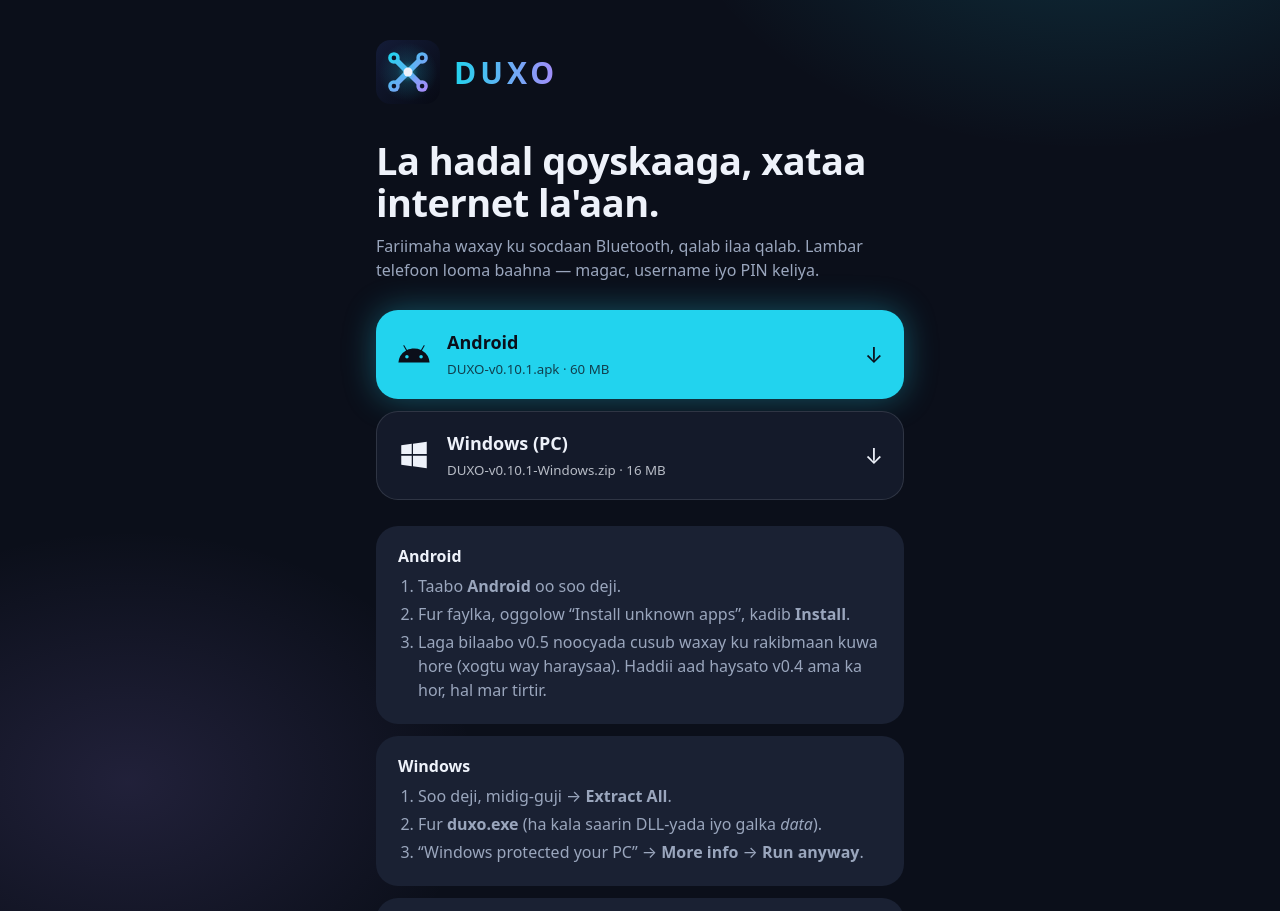
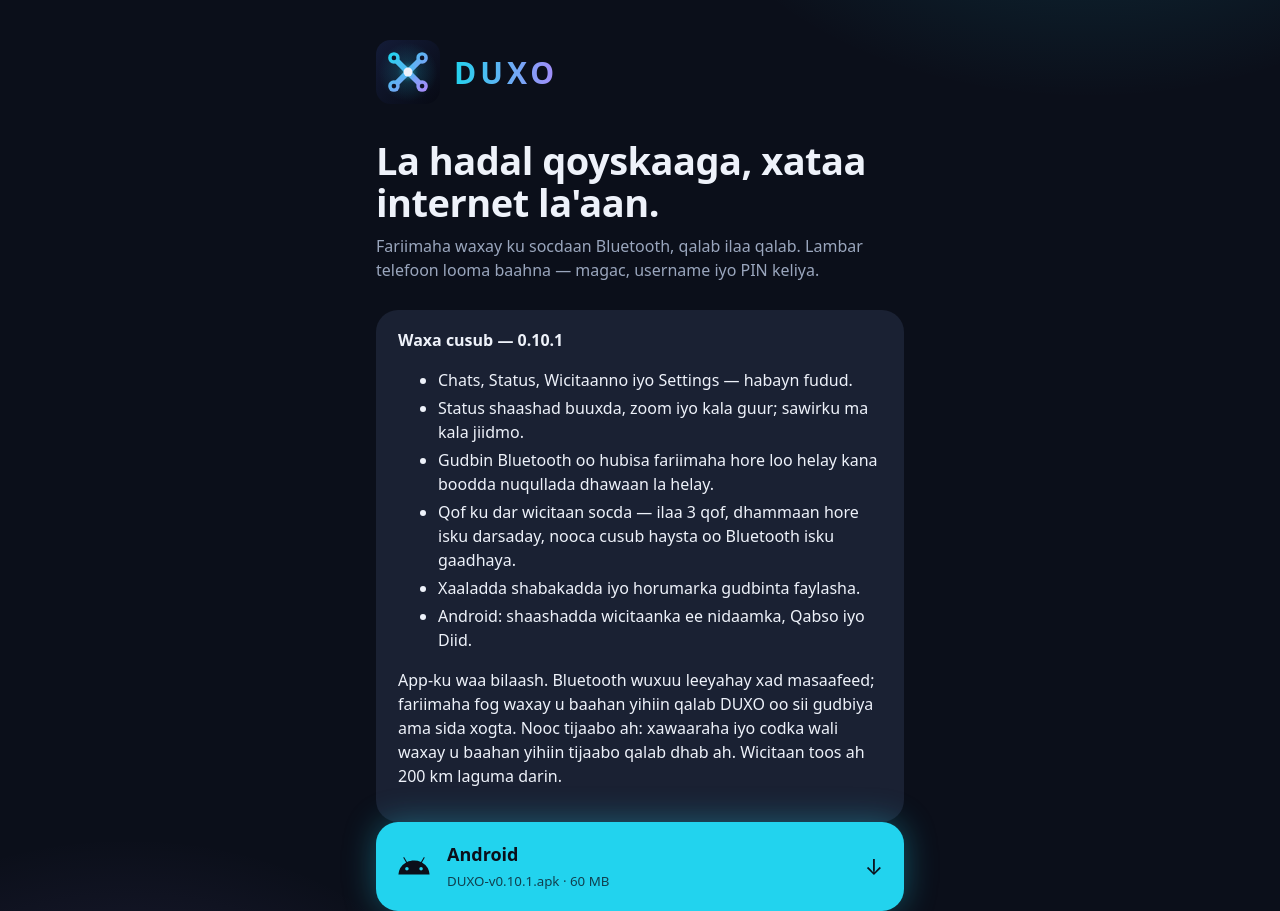
Before and after one commit to farahabdishakur/DUXO, a plain HTML site: page index.html in a window 1280 px wide. Shown: the top 911 px of the page. Drawn offline with Linux system fonts and the light colour scheme.

```diff
--- a/index.html
+++ b/index.html
@@ -61,6 +61,16 @@
   <h1>La hadal qoyskaaga, xataa internet la'aan.</h1>
   <p class="lead">Fariimaha waxay ku socdaan Bluetooth, qalab ilaa qalab. Lambar telefoon looma baahna — magac, username iyo PIN keliya.</p>
 
+  <section class="steps" id="features-0101">
+    <h2>Waxa cusub — 0.10.1</h2>
+    <ul>
+      <li>Chats, Status, Wicitaanno iyo Settings — habayn fudud.</li><li>Status shaashad buuxda, zoom iyo kala guur; sawirku ma kala jiidmo.</li><li>Gudbin Bluetooth oo hubisa fariimaha hore loo helay kana boodda nuqullada dhawaan la helay.</li>
+      <li>Qof ku dar wicitaan socda — ilaa 3 qof, dhammaan hore isku darsaday, nooca cusub haysta oo Bluetooth isku gaadhaya.</li>
+      <li>Xaaladda shabakadda iyo horumarka gudbinta faylasha.</li>
+      <li>Android: shaashadda wicitaanka ee nidaamka, Qabso iyo Diid.</li>
+    </ul>
+    <p>App-ku waa bilaash. Bluetooth wuxuu leeyahay xad masaafeed; fariimaha fog waxay u baahan yihiin qalab DUXO oo sii gudbiya ama sida xogta. Nooc tijaabo ah: xawaaraha iyo codka wali waxay u baahan yihiin tijaabo qalab dhab ah. Wicitaan toos ah 200 km laguma darin.</p>
+  </section>
 <a id="android" class="dl" href="https://github.com/farahabdishakur/DUXO/releases/download/v0.10.1/DUXO-v0.10.1.apk" download>
     <svg viewBox="0 0 24 24" fill="currentColor" aria-hidden="true"><path d="M17.6 9.48l1.84-3.18a.38.38 0 0 0-.66-.38l-1.86 3.22A11.4 11.4 0 0 0 12 8.1c-1.77 0-3.43.38-4.92 1.04L5.22 5.92a.38.38 0 0 0-.66.38L6.4 9.48A10.8 10.8 0 0 0 1 18h22a10.8 10.8 0 0 0-5.4-8.52zM7 15.25a1.25 1.25 0 1 1 0-2.5 1.25 1.25 0 0 1 0 2.5zm10 0a1.25 1.25 0 1 1 0-2.5 1.25 1.25 0 0 1 0 2.5z"/></svg>
     <span><b>Android</b><small>DUXO-v0.10.1.apk · 60 MB</small></span>
```
